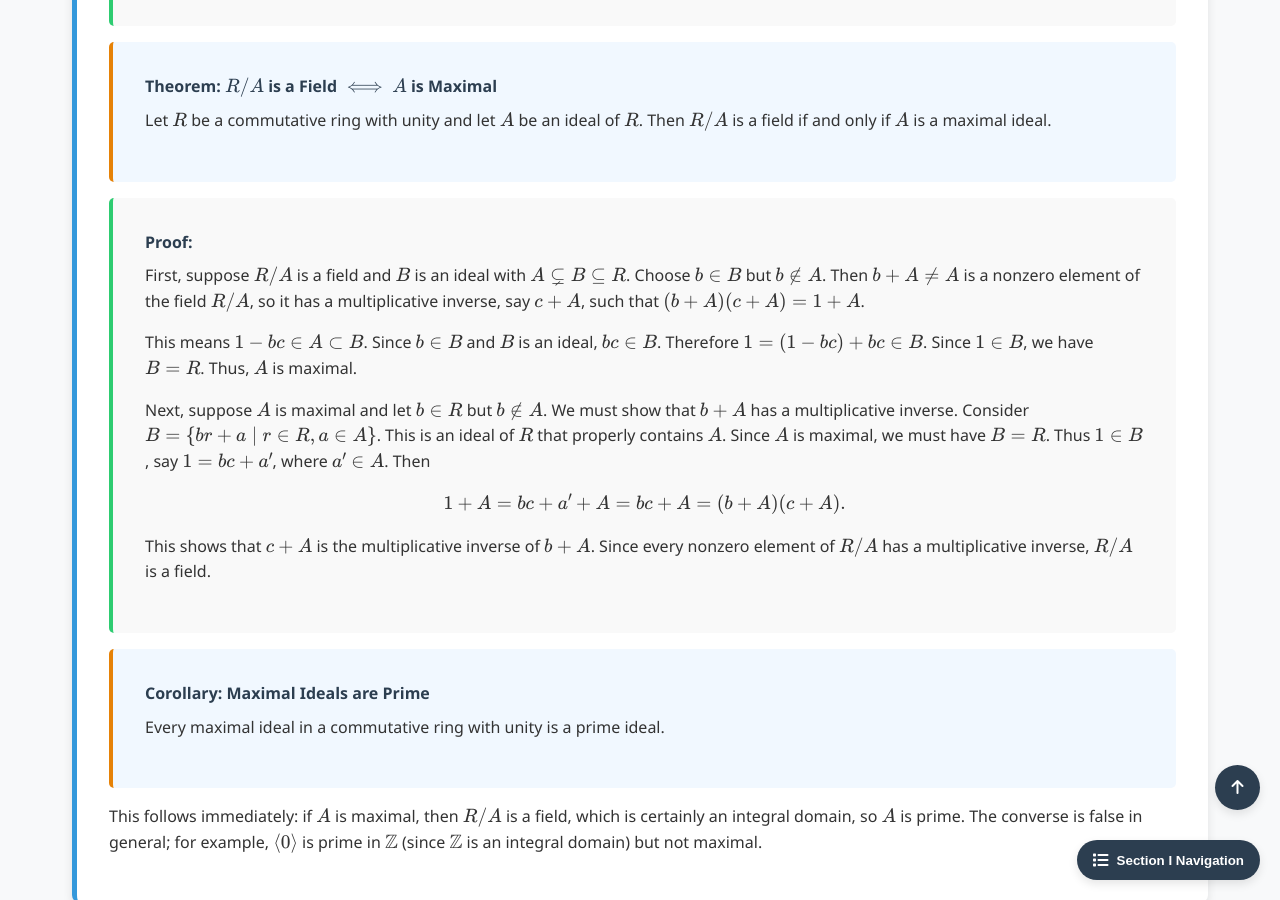
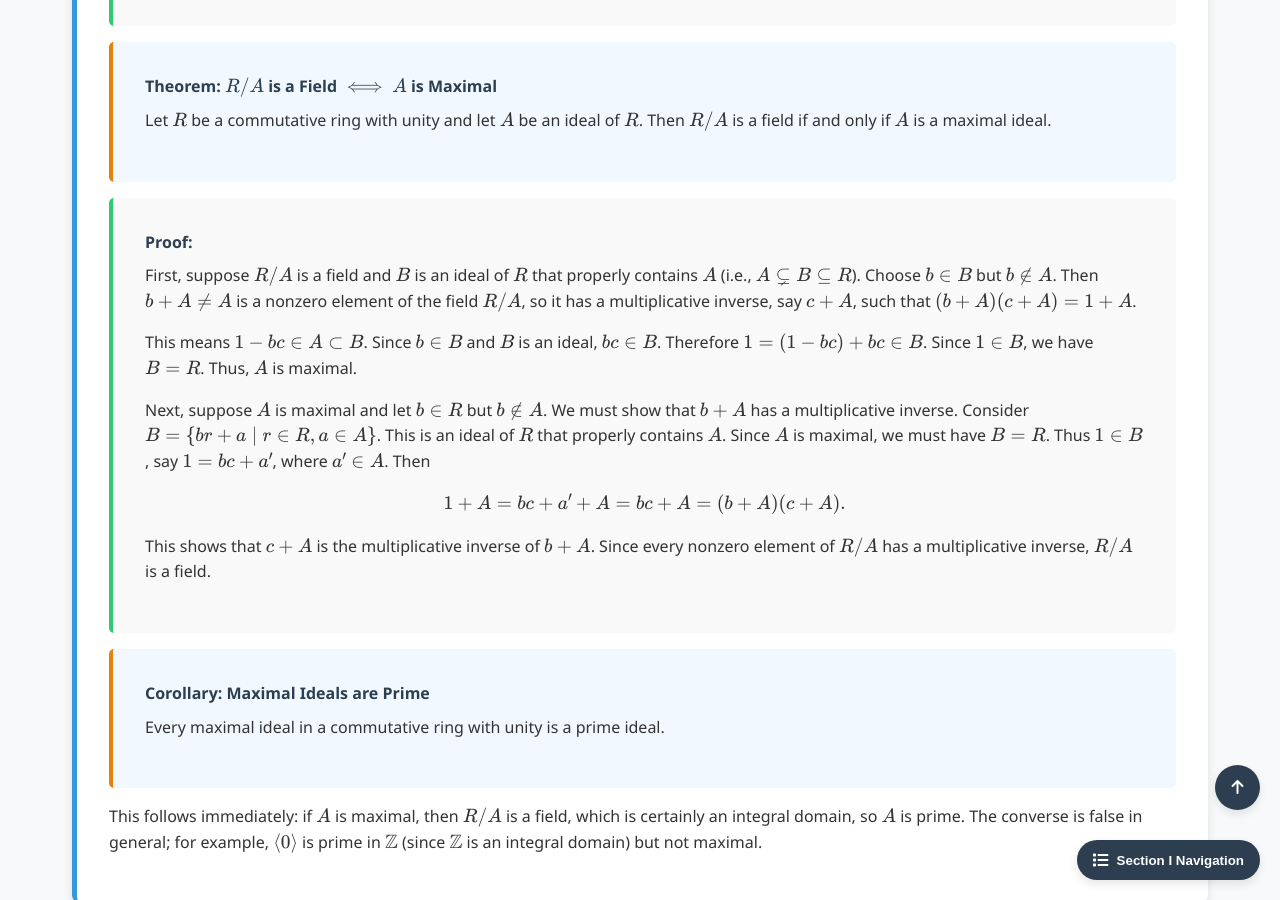
Before and after one commit to Yusukey01/yusukey01.github.io, a Jekyll site: the page built from Mathematics/Linear_algebra/ideals.html, in a window 1280 px wide and 900 px high, scrolled down 5420 px. Built offline with Jekyll 4.4.1, drawn with Linux system fonts in a browser that asks for light colours.

Commit message:
start Section I -Part20

```diff
--- a/Mathematics/Linear_algebra/ideals.html
+++ b/Mathematics/Linear_algebra/ideals.html
@@ -394,8 +394,9 @@ noindex: true
                 <div class="proof">
                     <span class="proof-title">Proof:</span>
                     <p>
-                        First, suppose \(R/A\) is a field and \(B\) is an ideal with \(A \subsetneq B \subseteq R\).
-                        Choose \(b \in B\) but \(b \notin A\). Then \(b + A \neq A\) is a nonzero element of the field \(R/A\),
+                        First, suppose \(R/A\) is a field and \(B\) is an ideal of \(R\) that properly contains
+                        \(A\) (i.e., \(A \subsetneq B \subseteq R\)). Choose \(b \in B\) but \(b \notin A\).
+                        Then \(b + A \neq A\) is a nonzero element of the field \(R/A\),
                         so it has a multiplicative inverse, say \(c + A\), such that \((b + A)(c + A) = 1 + A\).
                     </p>
                     <p>
```
